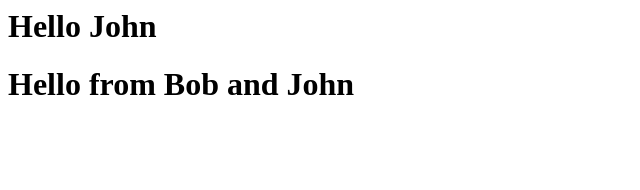
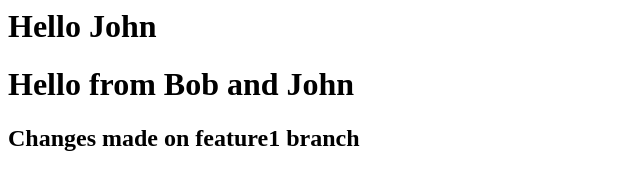
Before and after one commit to bhushanwalke/git_tutorial, a plain HTML site: page index.html in a window 1280 px wide. Shown: the whole page, without its empty margins (0-640 px from the left). Drawn offline with Linux system fonts and the light colour scheme.

Commit message:
Feature1 branch added

```diff
--- a/index.html
+++ b/index.html
@@ -2,5 +2,6 @@
 <body>
 <h1> Hello John </h1>
 <h1> Hello from Bob and John </h1>
+<h2> Changes made on feature1 branch </h2>
 </body>
 </html>
```
